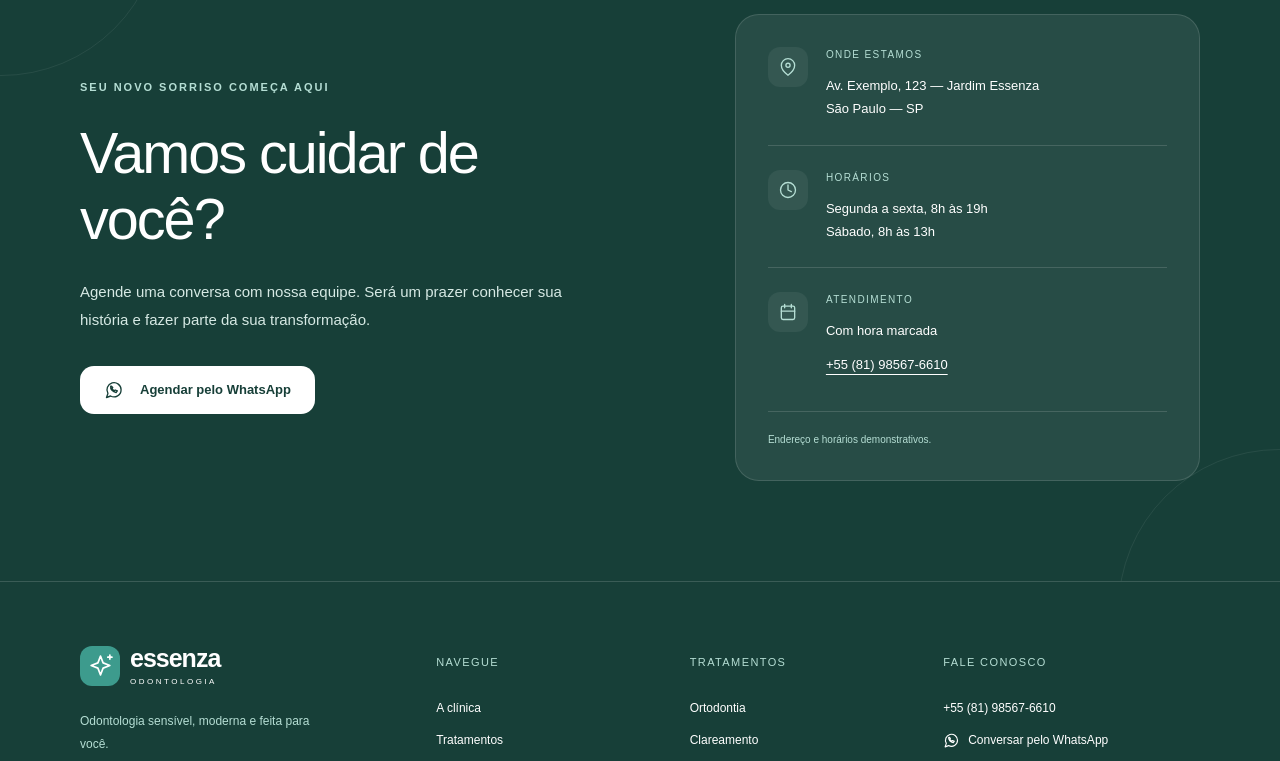
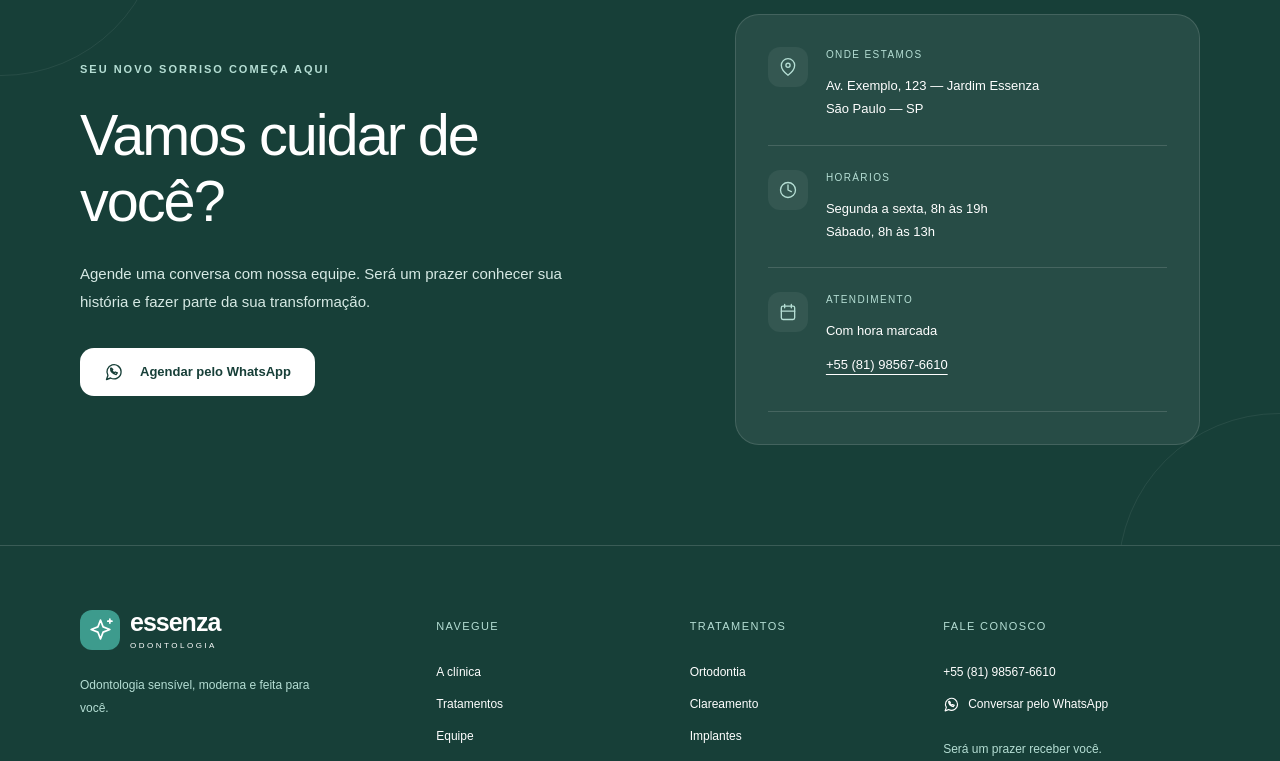
Before and after one commit to italoandrezz/essenza-dental-landing-page, a React (Vite) app: page / in a window 1280 px wide. Shown: the part 6392-7153 px from the top of the page. Built offline with nearby package versions, Linux system fonts and the light colour scheme.

Commit message:
Remove o aviso de endereço e horários do cartão de contato

```diff
--- a/src/components/Contato.css
+++ b/src/components/Contato.css
@@ -18,7 +18,6 @@
 .contato-informacao address span { display: block; }
 .contato-informacao p, .contato-informacao address, .contato-informacao a { font-size: 13px; line-height: 1.8; }
 .contato-informacao a { display: inline-flex; align-items: center; min-height: 44px; text-underline-offset: 5px; }
-.contato-observacao { margin-top: 20px; color: #b5ded4; font-size: 10px; line-height: 1.6; }
 
 @media (min-width: 768px) and (max-width: 1023px) {
   .contato { padding-block: 80px; }
--- a/src/components/Contato.tsx
+++ b/src/components/Contato.tsx
@@ -26,7 +26,6 @@ export function Contato() {
             <span className="contato-icone"><Icone nome="calendario" /></span>
             <div><h3>Atendimento</h3><p>{informacoesClinica.atendimento}</p><a href={`tel:${contato.telefone.replace(/[^+\d]/g, '')}`}>{contato.telefone}</a></div>
           </div>
-          <p className="contato-observacao">Endereço e horários demonstrativos.</p>
         </div>
       </div>
     </section>
```
